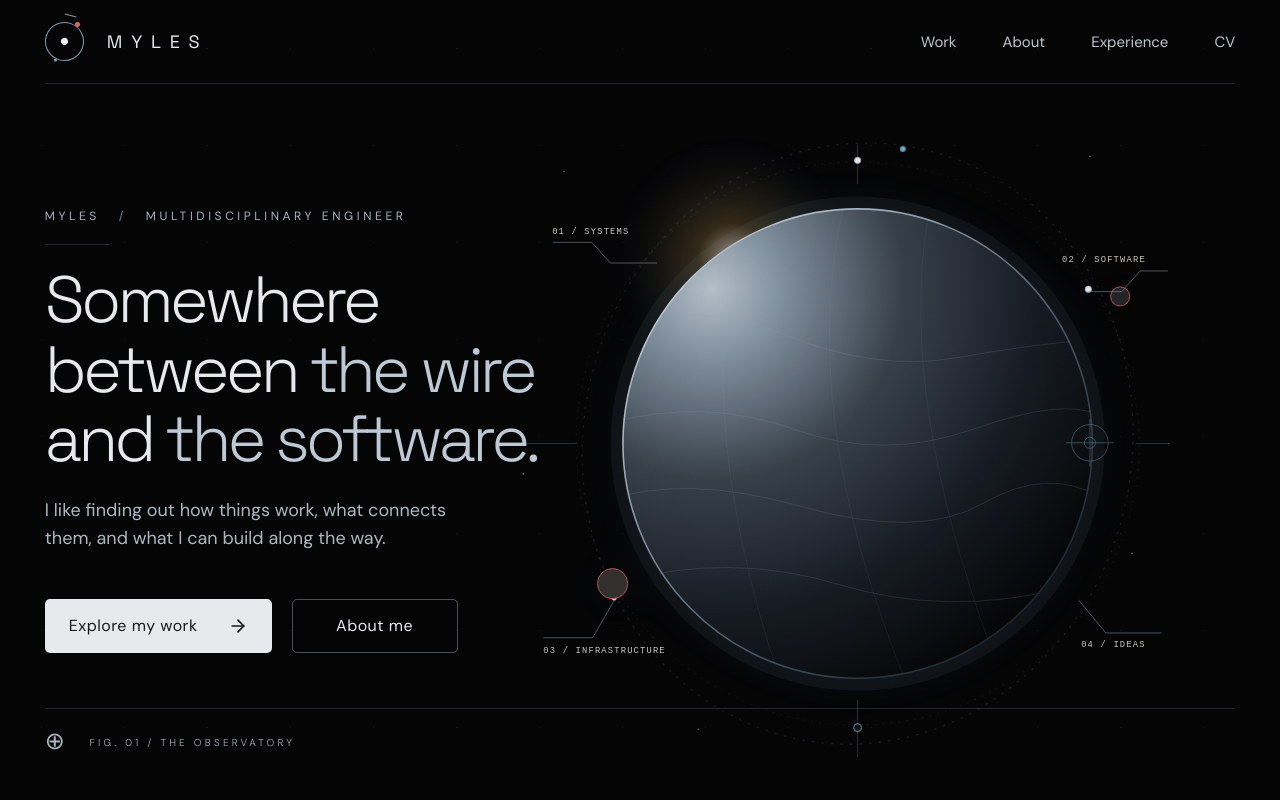
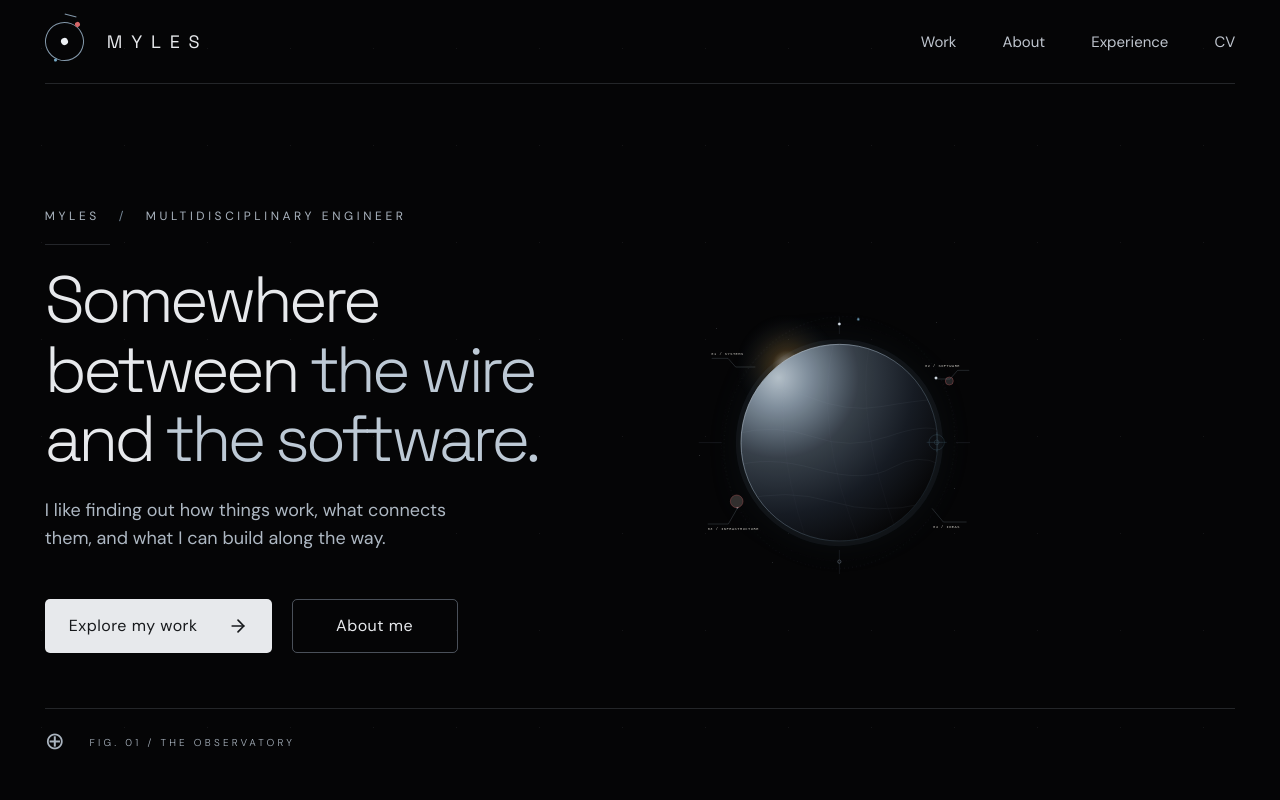
Before and after one commit to casual-loops/mylesh-portfolio, a Next.js app: page / in a window 1280 px wide. Shown: the top 800 px of the page. Built offline with nearby package versions, Linux system fonts and the light colour scheme.

Commit message:
feat: enable spring-driven celestial parallax on homepage

```diff
--- a/app/page.tsx
+++ b/app/page.tsx
@@ -1,6 +1,6 @@
 import Link from 'next/link';
 import { ArrowRight } from 'lucide-react';
-import { HeroOrbit } from '@/components/hero-orbit';
+import { HeroScene } from '@/components/hero-scene';
 import { projects } from '@/content/site';
 import { ProjectCard } from '@/components/project-card';
 import { SectionTitle } from '@/components/site-shell';
@@ -10,7 +10,7 @@ export default function Home() {
   return (
     <>
     <section className="hero shell">
-      <div className="hero-art"><HeroOrbit /></div>
+      <HeroScene />
       <div className="hero-copy">
         <p className="eyebrow">MYLES <span className="eyebrow-divider">/</span> MULTIDISCIPLINARY ENGINEER</p>
         <span className="tiny-line" />
```
